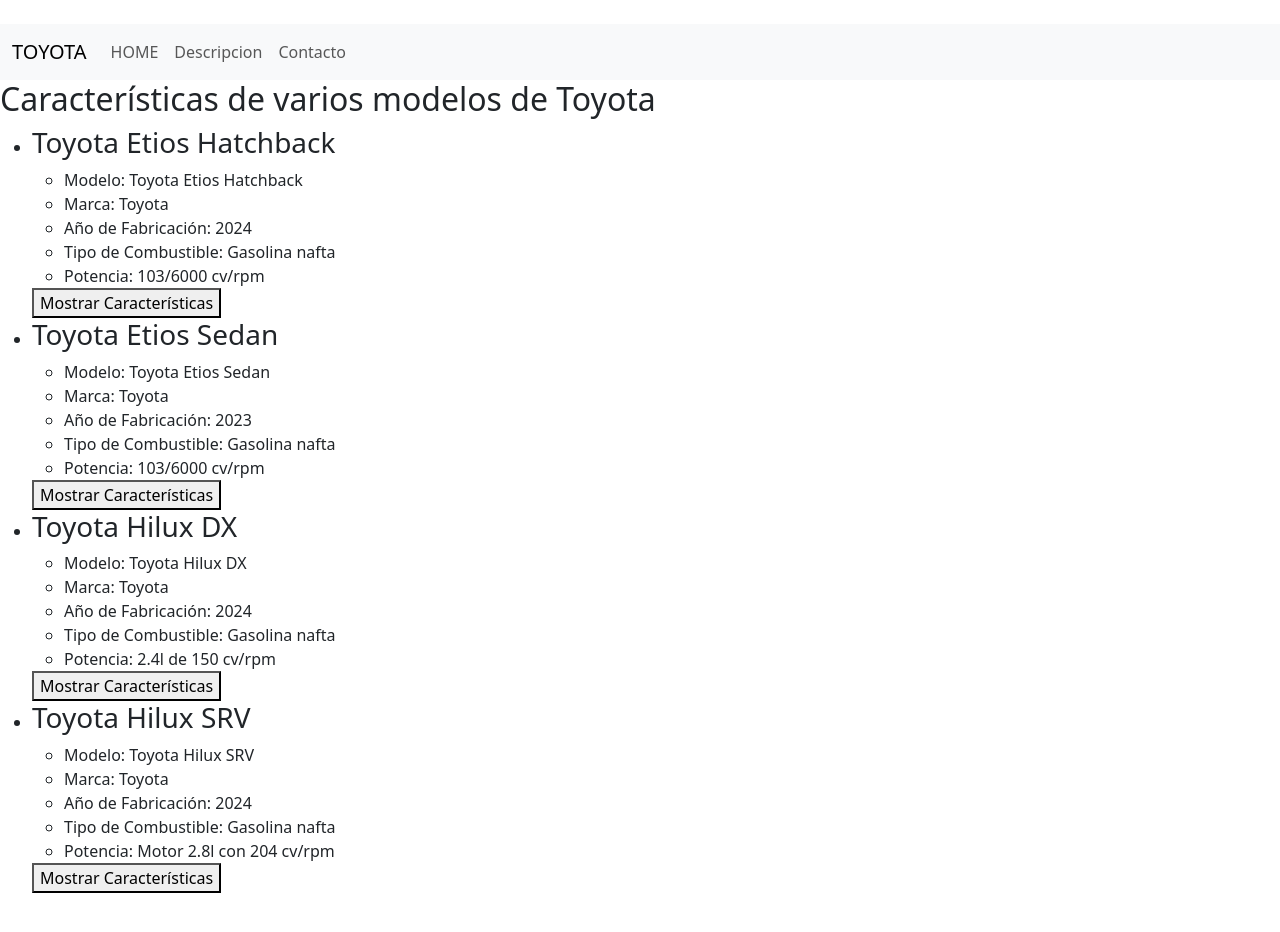
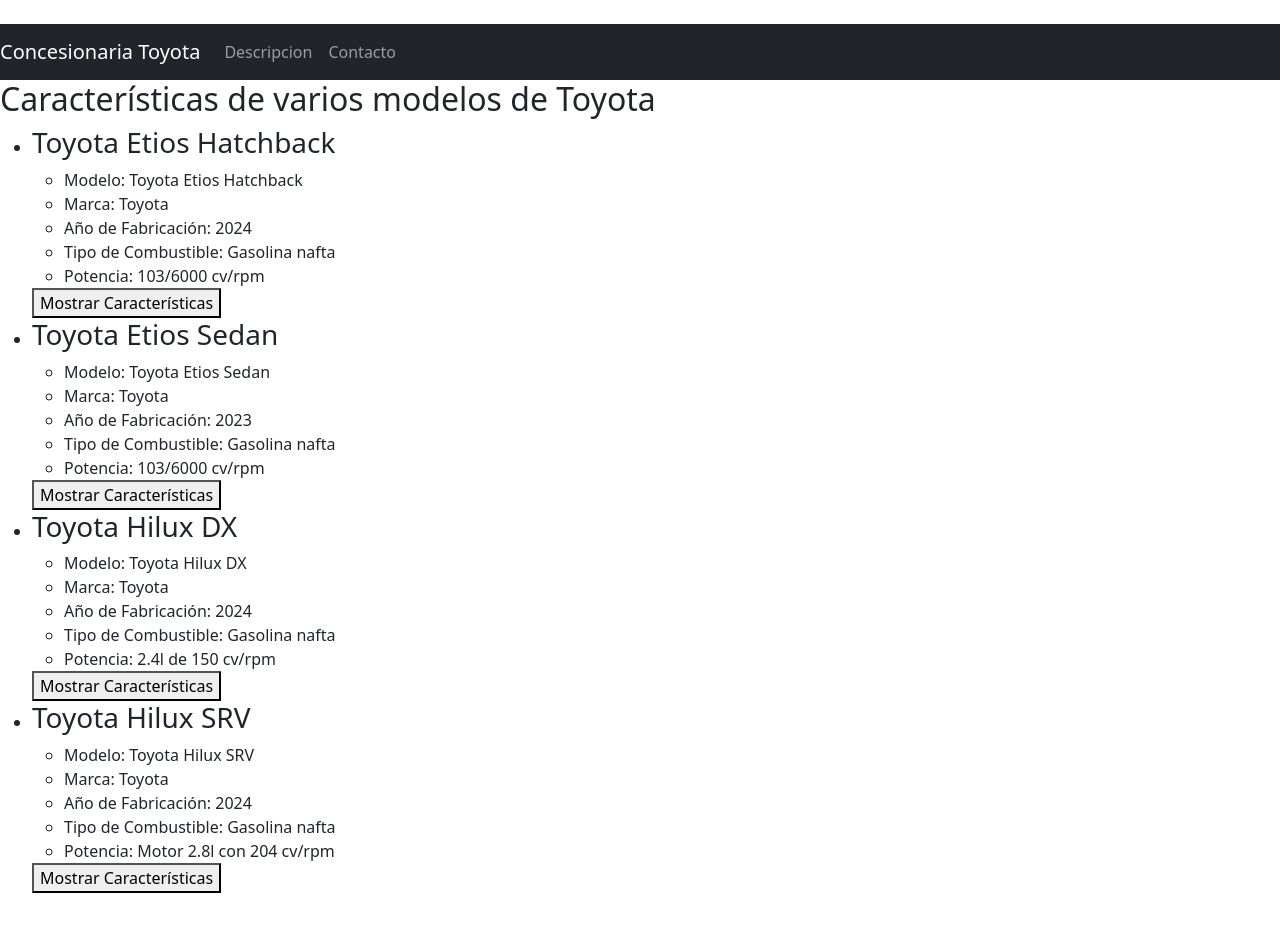
Before and after one commit to LencinaJuanFrancisco/codoacodogrupo10, a plain HTML site: page descripcion.html in a window 1280 px wide. Drawn offline with nearby package versions, Linux system fonts and the light colour scheme.

Commit message:
ahora si

```diff
--- a/descripcion.html
+++ b/descripcion.html
@@ -8,28 +8,25 @@
   </head>
   <body>
     <dic class="container">
-        <nav class="navbar navbar-expand-lg bg-body-tertiary">
-            <div class="container-fluid">
-              <a class="navbar-brand" href="#">TOYOTA</a>
-              <button class="navbar-toggler" type="button" data-bs-toggle="collapse" data-bs-target="#navbarSupportedContent" aria-controls="navbarSupportedContent" aria-expanded="false" aria-label="Toggle navigation">
+        <!-- Barra de navegación -->
+<nav class="navbar navbar-expand-lg navbar-dark bg-dark">
+  <a class="navbar-brand" href="./index.html">Concesionaria Toyota</a>
+  <button class="navbar-toggler" type="button" data-toggle="collapse" data-target="#navbarNav" aria-controls="navbarNav" aria-expanded="false" aria-label="Toggle navigation">
       <span class="navbar-toggler-icon"></span>
   </button>
-              <div class="collapse navbar-collapse" id="navbarSupportedContent">
-                <ul class="navbar-nav me-auto mb-2 mb-lg-0">
+  <div class="collapse navbar-collapse" id="navbarNav">
+      <ul class="navbar-nav ml-auto">
+
           <li class="nav-item">
-                    <a class="nav-link" aria-current="page" href="/index.html">HOME</a>
+              <a class="nav-link" href="./descripcion.html">Descripcion</a>
           </li>
           <li class="nav-item">
-                    <a class="nav-link" href="/descripcion.html">Descripcion</a>
-                  </li>
-                  <li class="nav-item">
-                    <a class="nav-link" href="/contacto.html">Contacto</a>
+              <a class="nav-link" href="./contacto.html">Contacto</a>
           </li>
       </ul>
-
-              </div>
   </div>
 </nav>
+
 
 <h2>Características de varios modelos de Toyota</h2>
 
```
Also changed, not shown: contacto.html (+1 -0 lines). Lines whose indentation alone changed are shown as unchanged.
